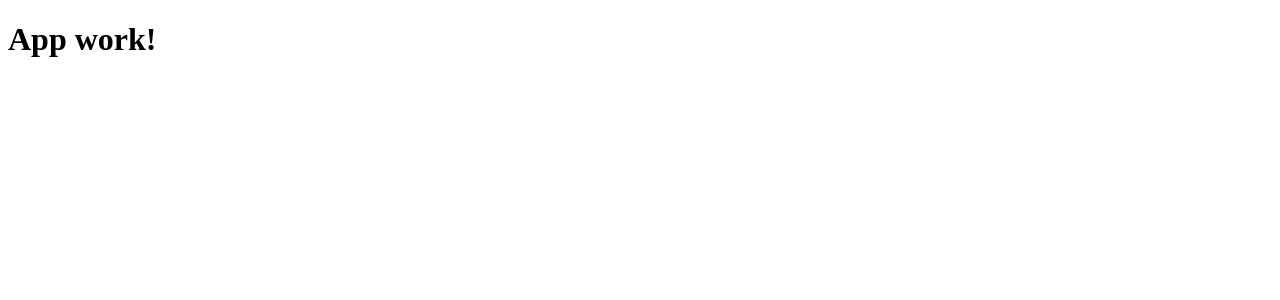
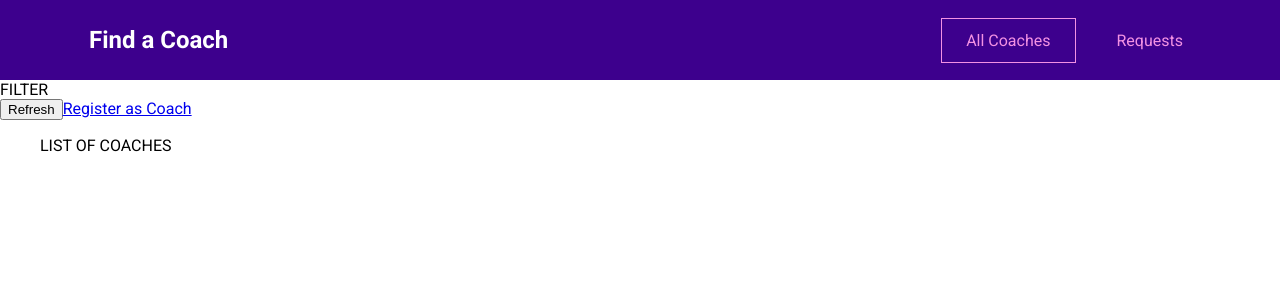
Before and after one commit to doivjpxx/vue3-main-project, a Vue app: page /coaches in a window 1280 px wide. Before the commit this address had no page. Shown: the top 300 px of the page. Built offline with nearby package versions, Linux system fonts and the light colour scheme.

Commit message:
add more pages

```diff
--- a/src/App.vue
+++ b/src/App.vue
@@ -1,13 +1,28 @@
 <template>
-  <h1>App work!</h1>
+  <the-header></the-header>
+  <router-view></router-view>
 </template>
 
 <script>
+  import TheHeader from './layout/TheHeader';
   export default {
-    name: 'App'
+    name: 'App',
+    components: { TheHeader }
   };
 </script>
 
-<style scoped>
+<style>
+  @import url("https://fonts.googleapis.com/css2?family=Roboto:wght@400;700&display=swap");
 
+  * {
+    box-sizing: border-box;
+  }
+
+  html {
+    font-family: "Roboto", sans-serif;
+  }
+
+  body {
+    margin: 0;
+  }
 </style>
--- /dev/null
+++ b/src/layout/TheHeader.vue
@@ -0,0 +1,78 @@
+<template>
+  <header>
+    <nav>
+      <h1><router-link to="/">Find a Coach</router-link></h1>
+      <ul>
+        <li><router-link to="/coaches">All Coaches</router-link></li>
+        <li><router-link to="/requests">Requests</router-link></li>
+      </ul>
+    </nav>
+  </header>
+</template>
+
+<script>
+  export default {
+    name: 'TheHeader'
+  };
+</script>
+
+<style scoped>
+  header {
+    width: 100%;
+    height: 5rem;
+    background-color: #3d008d;
+    display: flex;
+    justify-content: center;
+    align-items: center;
+  }
+
+  header a {
+    text-decoration: none;
+    color: #f391e3;
+    display: inline-block;
+    padding: 0.75rem 1.5rem;
+    border: 1px solid transparent;
+  }
+
+  a:active,
+  a:hover,
+  a.router-link-active {
+    border: 1px solid #f391e3;
+  }
+
+  h1 {
+    margin: 0;
+  }
+
+  h1 a {
+    color: white;
+    margin: 0;
+  }
+
+  h1 a:hover,
+  h1 a:active,
+  h1 a.router-link-active {
+    border-color: transparent;
+  }
+
+  header nav {
+    width: 90%;
+    margin: auto;
+    display: flex;
+    justify-content: space-between;
+    align-items: center;
+  }
+
+  header ul {
+    list-style: none;
+    margin: 0;
+    padding: 0;
+    display: flex;
+    justify-content: center;
+    align-items: center;
+  }
+
+  li {
+    margin: 0 0.5rem;
+  }
+</style>
--- /dev/null
+++ b/src/pages/NotFound.vue
@@ -0,0 +1,13 @@
+<template>
+  <h1>Page not found.</h1>
+</template>
+
+<script>
+  export default {
+    name: 'NotFound'
+  };
+</script>
+
+<style scoped>
+
+</style>
--- /dev/null
+++ b/src/pages/coaches/CoachRegister.vue
@@ -0,0 +1,13 @@
+<template>
+  <h1>Coach register work!</h1>
+</template>
+
+<script>
+  export default {
+    name: 'CoachRegister'
+  };
+</script>
+
+<style scoped>
+
+</style>
--- a/src/pages/coaches/CoachesList.vue
+++ b/src/pages/coaches/CoachesList.vue
@@ -1,5 +1,14 @@
 <template>
-  <h1>CoachesList work!</h1>
+  <section>
+    FILTER
+  </section>
+  <section>
+    <div class="controls">
+      <button>Refresh</button>
+      <router-link to="/register">Register as Coach</router-link>
+    </div>
+    <ul>LIST OF COACHES</ul>
+  </section>
 </template>
 
 <script>
--- a/src/pages/coaches/CouchDetail.vue
+++ b/src/pages/coaches/CouchDetail.vue
@@ -1,5 +1,7 @@
 <template>
-  <h1>CouchDetail work!</h1>
+  DETAILS FOR COACH
+  <router-view></router-view>
+  <router-link to="/coaches/c1/contact">Contact</router-link>
 </template>
 
 <script>
--- /dev/null
+++ b/src/pages/requests/ContactCoach.vue
@@ -0,0 +1,13 @@
+<template>
+  <h1>Contact Coach work!</h1>
+</template>
+
+<script>
+  export default {
+    name: 'ContactCoach'
+  };
+</script>
+
+<style scoped>
+
+</style>
--- a/src/router.js
+++ b/src/router.js
@@ -1,39 +1,45 @@
 import { createRouter, createWebHistory } from 'vue-router';
 
-import App from './App';
+import CoachDetail from './pages/coaches/CouchDetail';
+import CoachesList from './pages/coaches/CoachesList';
+import CoachRegisters from './pages/coaches/CoachRegister';
+import ContactCoach from './pages/requests/ContactCoach';
+import RequestsReceived from './pages/requests/RequestsReceived';
+import NotFound from './pages/NotFound';
+
 
 const router = createRouter({
   history: createWebHistory(),
   routes: [
     {
       path: '/',
-      component: App,
+      redirect: '/coaches',
     },
     {
       path: '/coaches',
-      component: null
+      component: CoachesList
     },
     {
       path: '/coaches/:id',
-      component: null,
+      component: CoachDetail,
       children: [
         {
           path: 'contact',
-          component: null
+          component: ContactCoach
         }
       ]
     },
     {
       path: '/register',
-      component: null
+      component: CoachRegisters
     },
     {
       path: '/requests',
-      component: null,
+      component: RequestsReceived,
     },
     {
       path: '/:notFound(.*)',
-      component: null,
+      component: NotFound,
     }
   ]
 });
```
Also changed, not shown: src/pages/requests/RequestsReceived.vue (renamed from src/pages/requests/RequestsList.vue).
